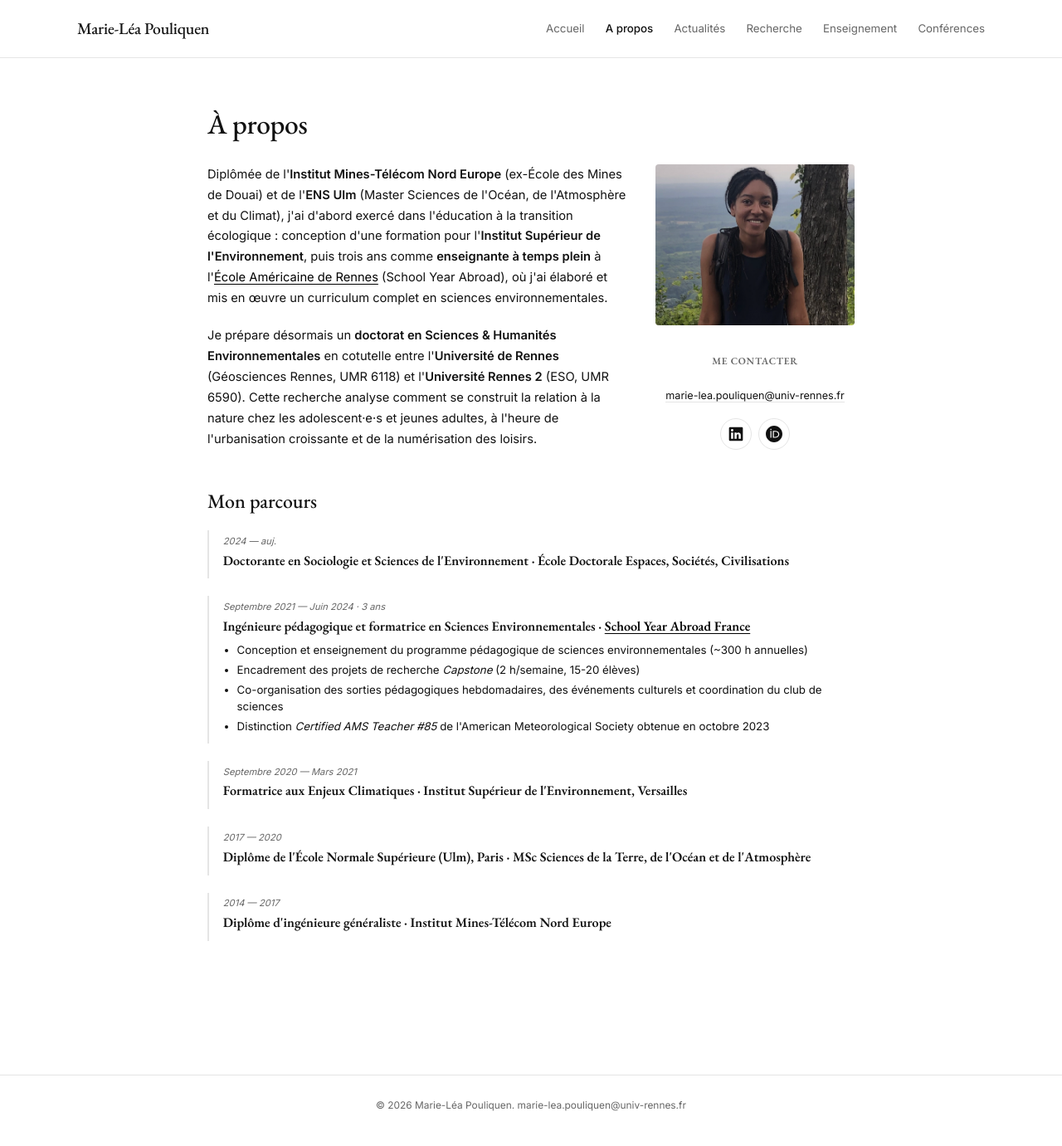
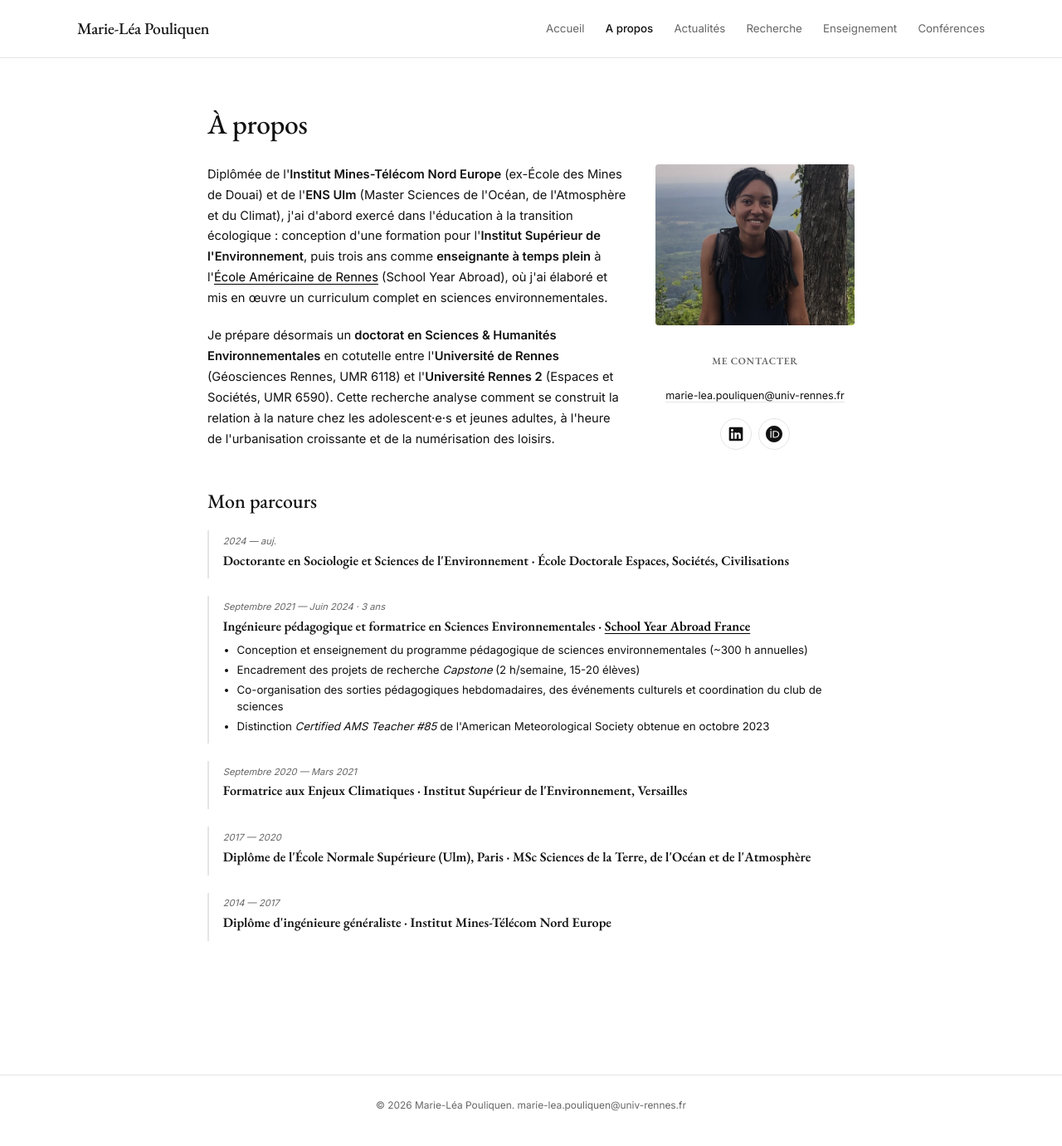
Before and after one commit to marieleapouliquen/marieleapouliquen.github.io, a Jekyll site: the page built from _pages/about.md, in a window 1280 px wide. Shown: the whole page at 83% size. Built offline with Jekyll 4.4.1, drawn with Linux system fonts in a browser that asks for light colours.

Commit message:
Update about.md

```diff
--- a/_pages/about.md
+++ b/_pages/about.md
@@ -14,7 +14,7 @@ body_class: page-accordion
 
     <p>Diplômée de l'<strong>Institut Mines-Télécom Nord Europe</strong> (ex-École des Mines de Douai) et de l'<strong>ENS Ulm</strong> (Master Sciences de l'Océan, de l'Atmosphère et du Climat), j'ai d'abord exercé dans l'éducation à la transition écologique : conception d'une formation pour l'<strong>Institut Supérieur de l'Environnement</strong>, puis trois ans comme <strong>enseignante à temps plein</strong> à l'<a href="{{ '/sya/' | relative_url }}">École Américaine de Rennes</a> (School Year Abroad), où j'ai élaboré et mis en œuvre un curriculum complet en sciences environnementales.</p>
 
-    <p>Je prépare désormais un <strong>doctorat en Sciences &amp; Humanités Environnementales</strong> en cotutelle entre l'<strong>Université de Rennes</strong> (Géosciences Rennes, UMR 6118) et l'<strong>Université Rennes 2</strong> (ESO, UMR 6590). Cette recherche analyse comment se construit la relation à la nature chez les adolescent·e·s et jeunes adultes, à l'heure de l'urbanisation croissante et de la numérisation des loisirs.</p>
+    <p>Je prépare désormais un <strong>doctorat en Sciences &amp; Humanités Environnementales</strong> en cotutelle entre l'<strong>Université de Rennes</strong> (Géosciences Rennes, UMR 6118) et l'<strong>Université Rennes 2</strong> (Espaces et Sociétés, UMR 6590). Cette recherche analyse comment se construit la relation à la nature chez les adolescent·e·s et jeunes adultes, à l'heure de l'urbanisation croissante et de la numérisation des loisirs.</p>
 
   </div>
 
```
